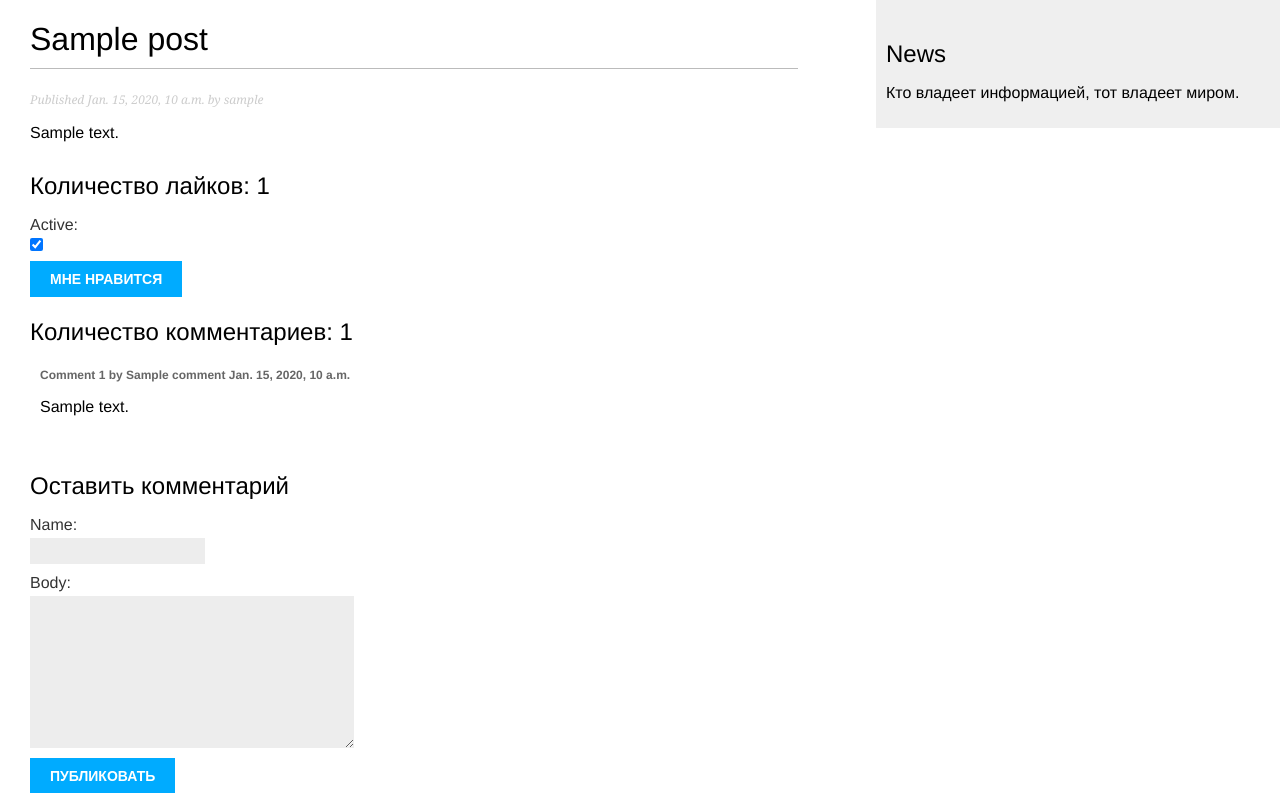
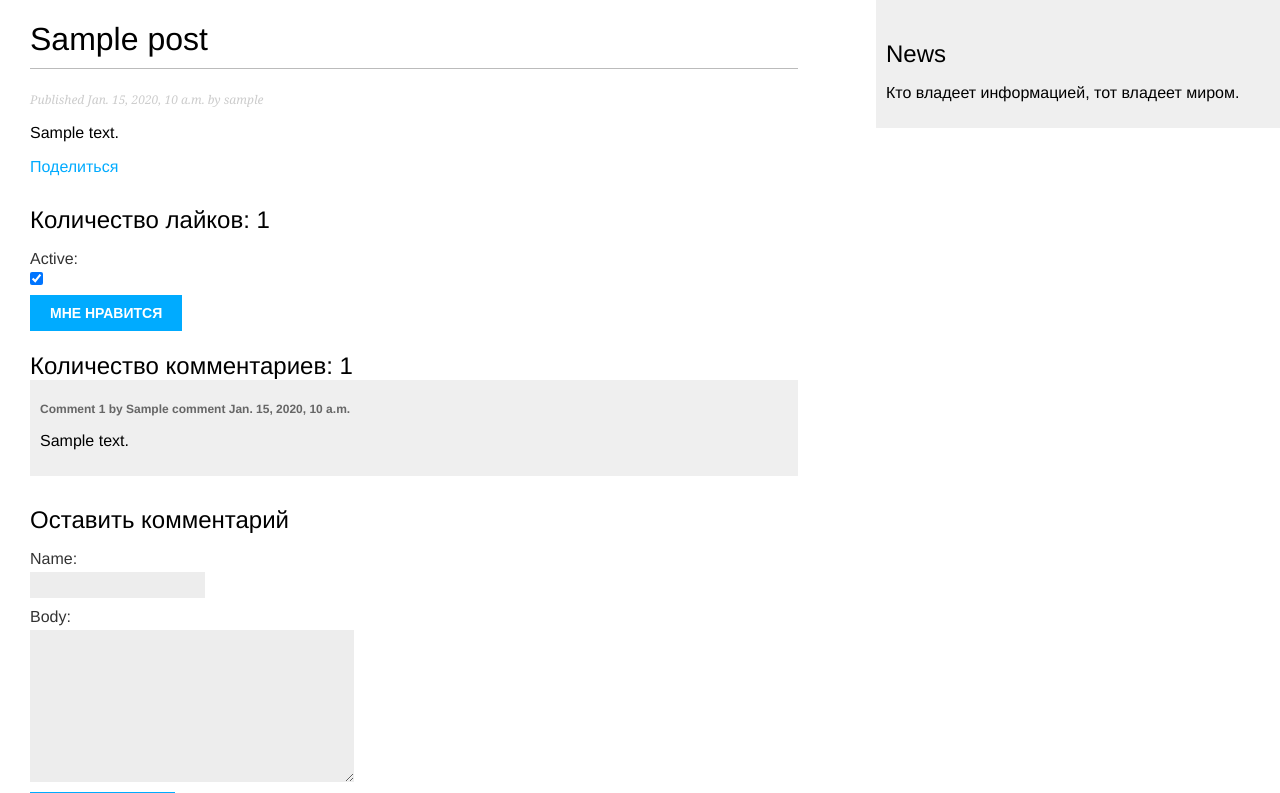
Before and after one commit to HunterOut/News, a Django app: a page that uses news_list/templates/news_list/detail.html in a window 1280 px wide. Shown: the top 793 px of the page. Run offline with Django 3.2, Linux system fonts and the light colour scheme; tables that the repository leaves empty hold one stand-in row (values such as "Sample post").

Commit message:
добавил кнопку поделиться в детальное отображение

```diff
--- a/news_list/templates/news_list/detail.html
+++ b/news_list/templates/news_list/detail.html
@@ -4,6 +4,11 @@
     <h1>{{ post.title }}</h1>
     <p class="date">Published {{ post.publish }} by {{ post.author }}</p>
     {{ post.body|linebreaks }}
+    <p>
+        <a href="{% url "news_list:post_share" post.id %}">
+            Поделиться
+        </a>
+    </p>
 
     {% with likes.count as total_likes %}
     <h2>
```
